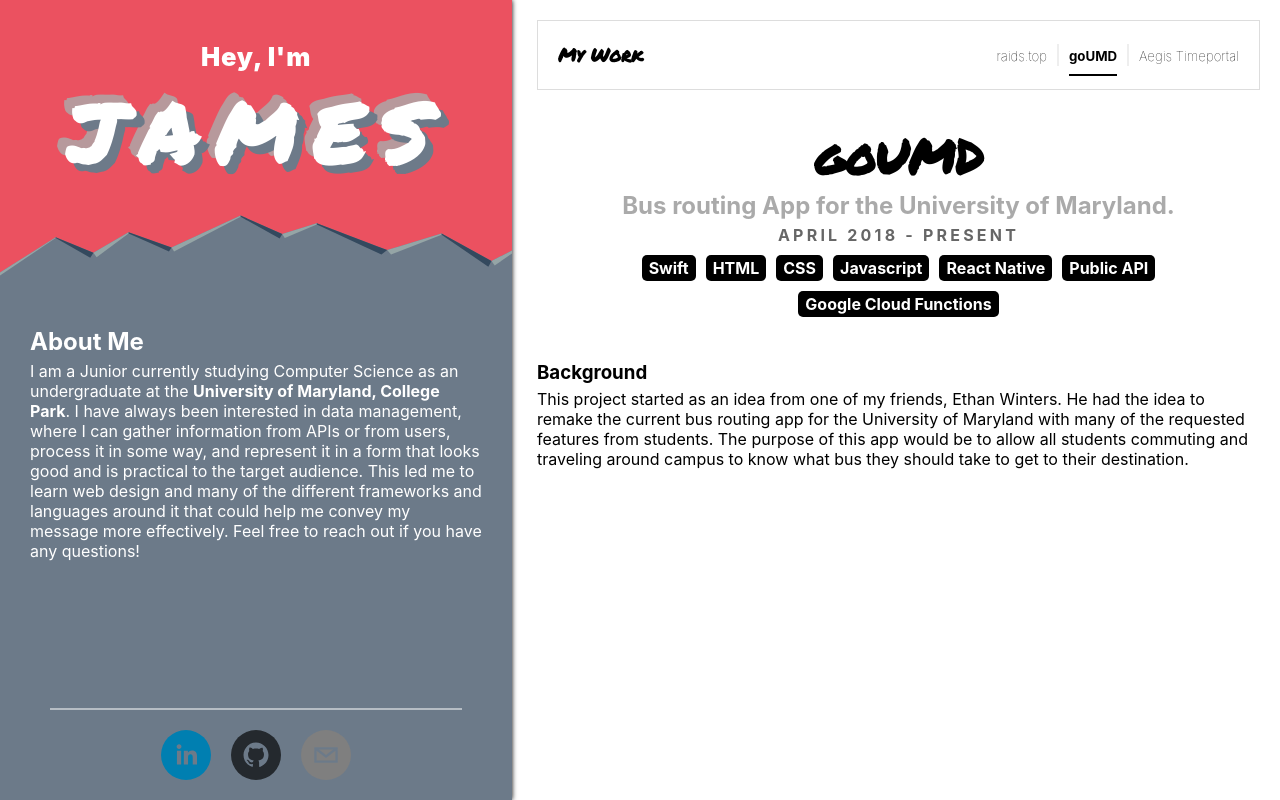
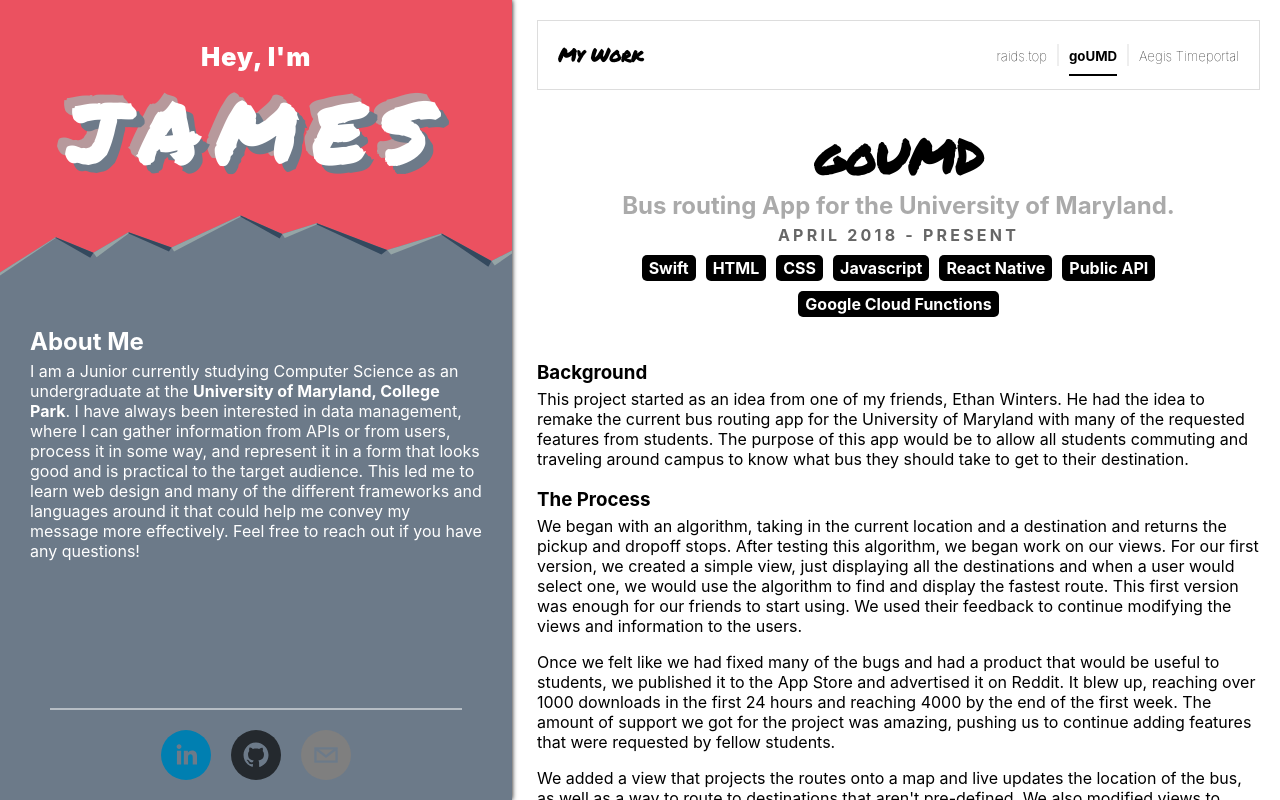
Before and after one commit to co-go/personal-website, a React (Create React App) app: page / in a window 1280 px wide. Both pictures are taken after a click on the element "goUMD". Shown: the top 800 px of the page. Built offline with nearby package versions, Linux system fonts and the light colour scheme.

Commit message:
Updated goUMD content.

```diff
--- a/src/App.js
+++ b/src/App.js
@@ -145,6 +145,17 @@
 
         <h3>Background</h3>
         <p>This project started as an idea from one of my friends, Ethan Winters. He had the idea to remake the current bus routing app for the University of Maryland with many of the requested features from students. The purpose of this app would be to allow all students commuting and traveling around campus to know what bus they should take to get to their destination.</p>
+
+        <h3>The Process</h3>
+        <p>We began with an algorithm, taking in the current location and a destination and returns the pickup and dropoff stops. After testing this algorithm, we began work on our views. For our first version, we created a simple view, just displaying all the destinations and when a user would select one, we would use the algorithm to find and display the fastest route. This first version was enough for our friends to start using. We used their feedback to continue modifying the views and information to the users. </p>
+
+        <p>Once we felt like we had fixed many of the bugs and had a product that would be useful to students, we published it to the App Store and advertised it on Reddit. It blew up, reaching over 1000 downloads in the first 24 hours and reaching 4000 by the end of the first week. The amount of support we got for the project was amazing, pushing us to continue adding features that were requested by fellow students.</p>
+
+        <p>We added a view that projects the routes onto a map and live updates the location of the bus, as well as a way to route to destinations that aren't pre-defined. We also modified views to make the routing flow more easily. Throughout our work on these new features, there was still one hugely requested item that we planned to do in a couple months. This feature was Android support, as we only had released goUMD for the iOS.</p>
+
+        <p>As of now, we are working on porting our iOS to Android by using React Native, where we are planning to release it with a handful of new features to both platforms again in a large update in late January 2019.</p>
+
+        <i> ... last updated 12/2018 ...</i>
     </div>
 );
 
```
